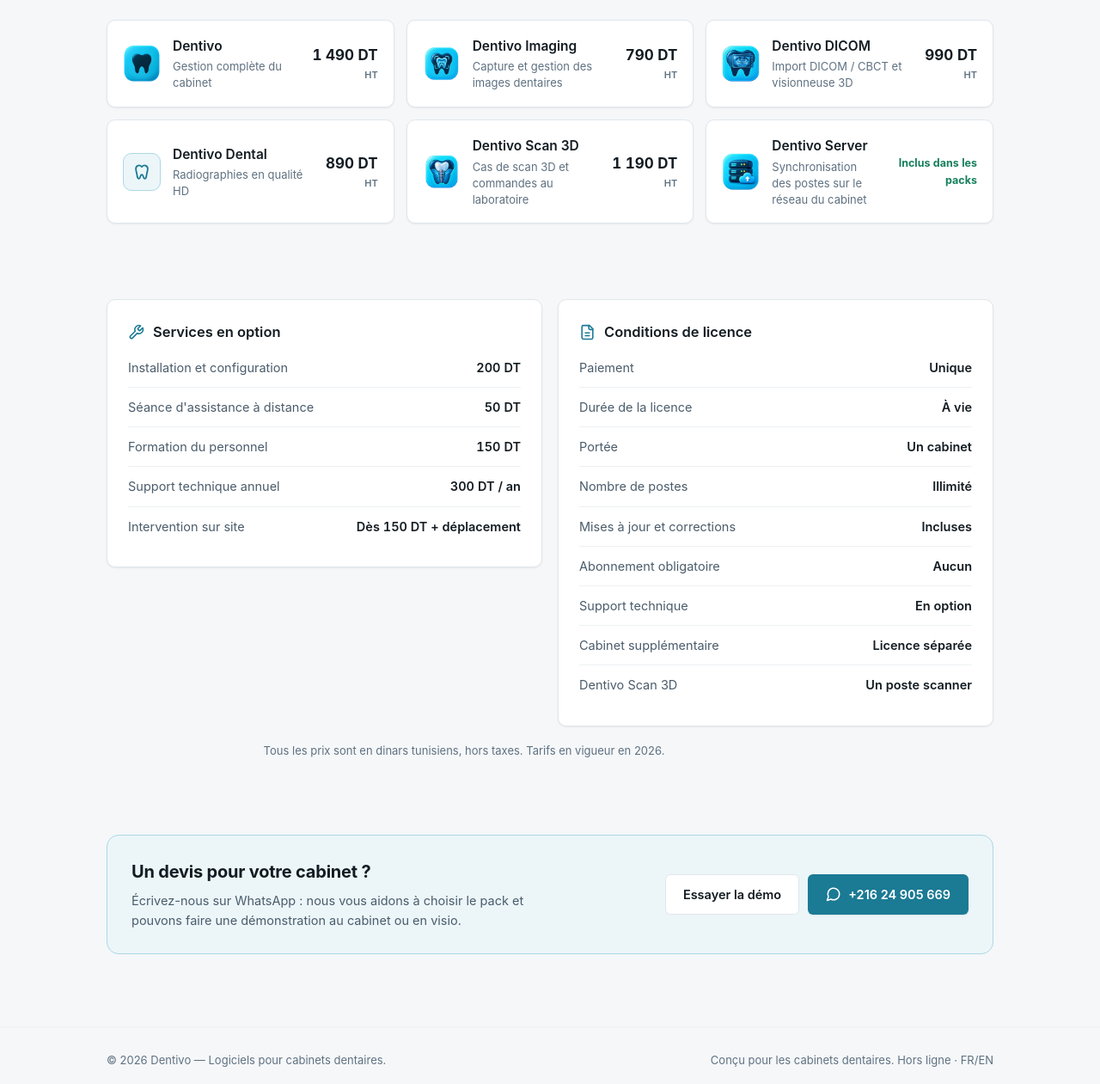
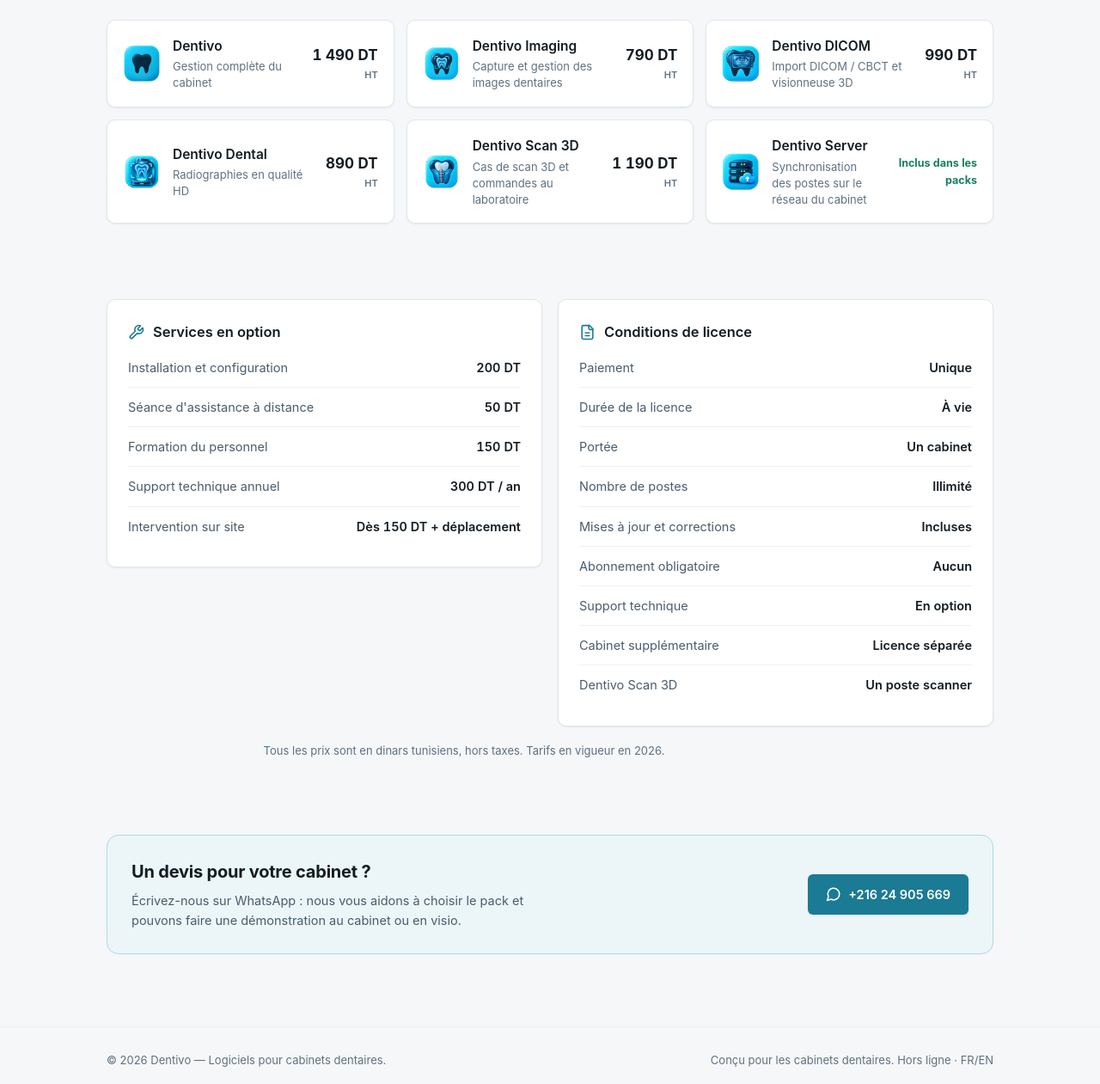
Before and after one commit to MiDeNiMeeD/dentivoWeb, a plain HTML site: page prices.html in a window 1280 px wide. Shown: the part 1207-2468 px from the top of the page at 86% size. Drawn offline with Linux system fonts and the light colour scheme.

Commit message:
Pricing page: Dentivo Dental logo, drop the demo button
Co-Authored-By: Claude Opus 5.5 <noreply@anthropic.com>

```diff
--- a/prices.html
+++ b/prices.html
@@ -262,12 +262,7 @@
     background: var(--surface-default); border: 1px solid var(--border-default);
     border-radius: var(--radius-card); box-shadow: var(--shadow-card); padding: 18px;
   }
-  .app img, .app .glyph { width: 44px; height: 44px; border-radius: 10px; flex-shrink: 0; }
-  .app .glyph {
-    display: grid; place-items: center; background: var(--brand-primary-subtle);
-    border: 1px solid var(--brand-primary-border); color: var(--brand-primary);
-  }
-  .app .glyph svg { width: 22px; height: 22px; }
+  .app img { width: 44px; height: 44px; border-radius: 10px; flex-shrink: 0; }
   .app .info { min-width: 0; flex: 1; }
   .app h3 { font-size: 15.5px; font-weight: 640; }
   .app p { margin: 2px 0 0; font-size: 13px; line-height: 1.45; color: var(--text-muted); }
@@ -480,7 +475,7 @@
           <div class="p"><span data-amount="990">990</span> DT<small data-i18n="ht">HT</small></div>
         </div>
         <div class="app">
-          <span class="glyph" aria-hidden="true"><svg viewBox="0 0 24 24" fill="none" stroke="currentColor" stroke-width="2" stroke-linecap="round" stroke-linejoin="round"><path d="M12 5.5c-1.5-1.6-4-2.2-5.8-1C4 6 4.3 9 5 11.5c.6 2 .8 4 1.2 6 .3 1.6 1 3 2.1 3s1.5-1.2 1.8-2.6c.3-1.3.8-2.4 1.9-2.4s1.6 1.1 1.9 2.4c.3 1.4.7 2.6 1.8 2.6s1.8-1.4 2.1-3c.4-2 .6-4 1.2-6 .7-2.5 1-5.5-1.2-7-1.8-1.2-4.3-.6-5.8 1Z"/></svg></span>
+          <img src="public/logos/dental.png" alt="" width="44" height="44" loading="lazy" />
           <div class="info"><h3>Dentivo Dental</h3><p data-i18n="app.dental">Radiographies en qualité HD</p></div>
           <div class="p"><span data-amount="890">890</span> DT<small data-i18n="ht">HT</small></div>
         </div>
@@ -538,7 +533,6 @@
           <p data-i18n="contact.body">Écrivez-nous sur WhatsApp : nous vous aidons à choisir le pack et pouvons faire une démonstration au cabinet ou en visio.</p>
         </div>
         <div class="actions">
-          <a class="btn btn-secondary" href="download.html" data-i18n="contact.demo">Essayer la démo</a>
           <a class="btn btn-primary" href="https://wa.me/21624905669" target="_blank" rel="noopener">
             <svg viewBox="0 0 24 24" fill="none" stroke="currentColor" stroke-width="2" stroke-linecap="round" stroke-linejoin="round"><path d="M7.9 20A9 9 0 1 0 4 16.1L2 22Z"/></svg>
             <span>+216 24 905 669</span>
@@ -593,7 +587,6 @@
       'note': 'Tous les prix sont en dinars tunisiens, hors taxes. Tarifs en vigueur en 2026.',
       'contact.title': 'Un devis pour votre cabinet ?',
       'contact.body': 'Écrivez-nous sur WhatsApp : nous vous aidons à choisir le pack et pouvons faire une démonstration au cabinet ou en visio.',
-      'contact.demo': 'Essayer la démo',
       'footer.copy': '© 2026 Dentivo — Logiciels pour cabinets dentaires.',
       'footer.made': 'Conçu pour les cabinets dentaires. Hors ligne · FR/EN',
     },
@@ -629,7 +622,6 @@
       'note': 'All prices in Tunisian dinars, excluding tax. Prices valid for 2026.',
       'contact.title': 'A quote for your clinic?',
       'contact.body': 'Message us on WhatsApp: we help you pick the package and can give a demo at the clinic or by video call.',
-      'contact.demo': 'Try the demo',
       'footer.copy': '© 2026 Dentivo — Software for dental clinics.',
       'footer.made': 'Built for dental clinics. Offline · FR/EN',
     },
```
Also changed, not shown: public/logos/dental.png (added).
